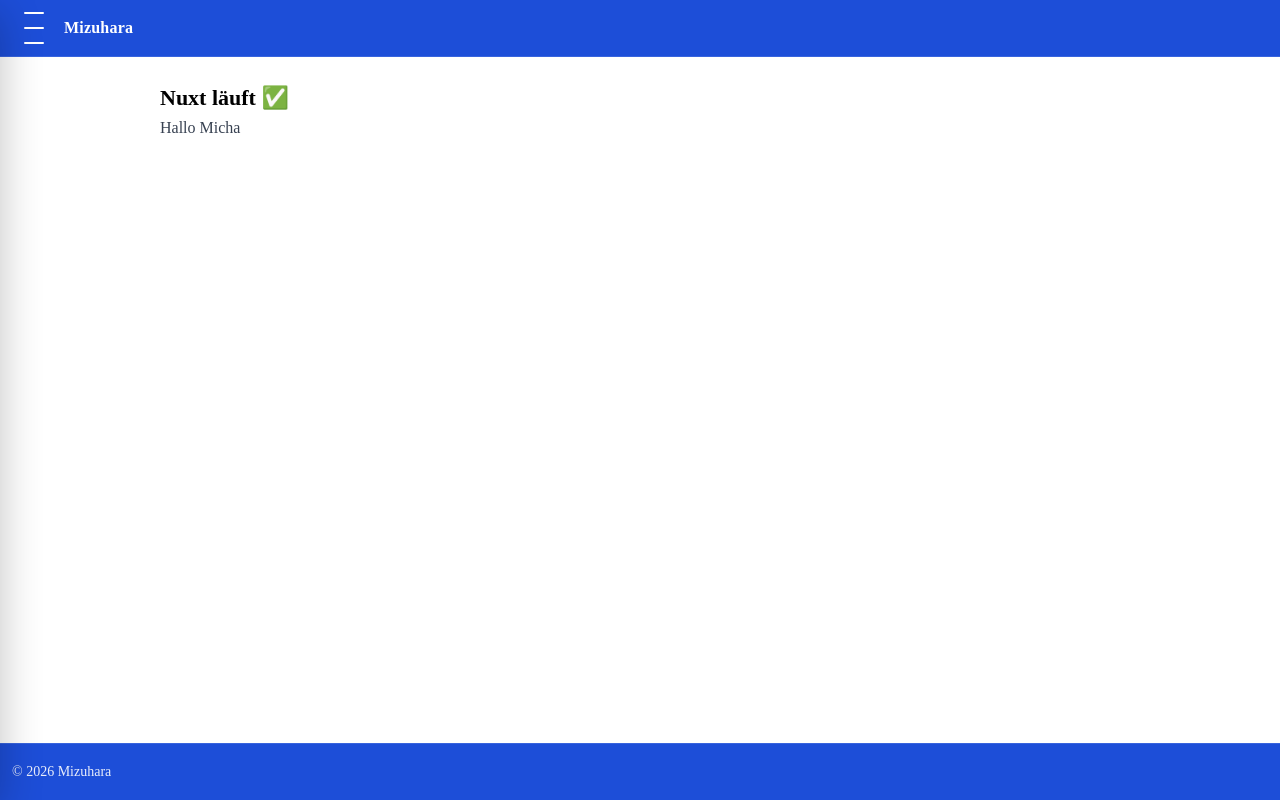
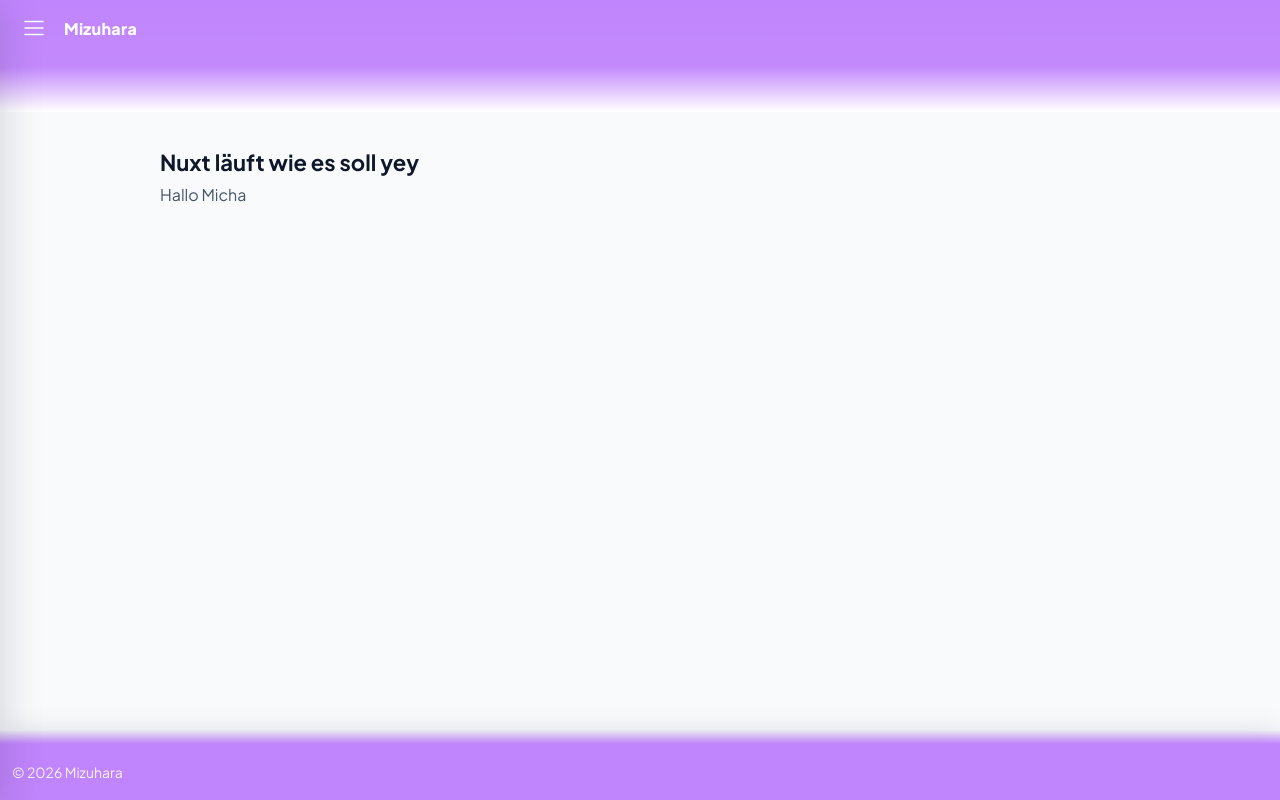
Before and after one commit to calenariaa/mizuhara_frontend, a Nuxt app: page / in a window 1280 px wide. Built offline with nearby package versions, Linux system fonts and the light colour scheme.

Commit message:
made nuxt beautiful part 1

```diff
--- /dev/null
+++ b/assets/styles/theme.css
@@ -0,0 +1,24 @@
+:root {
+  --color-primary: #c084fc;
+  --color-primary-dark: #a855f7;
+  --color-primary-soft: #f6e9ff;
+
+  --color-accent: #fb7185;
+
+  --color-success: #22c55e;
+  --color-warning: #f59e0b;
+  --color-error: #ef4444;
+
+  --color-text-primary: #0f172a;
+  --color-text-secondary: #475569;
+
+  --color-bg-white: #ffffff;
+  --color-bg-light: #f8fafc;
+
+  --color-border: #e5e7eb;
+
+  --shadow-elevated: 0 12px 40px rgba(15, 23, 42, 0.18);
+  --shadow-footer: 0 -10px 30px rgba(15, 23, 42, 0.14);
+
+  --overlay: rgba(15, 23, 42, 0.42);
+}
--- a/components/layout/AppDrawer.vue
+++ b/components/layout/AppDrawer.vue
@@ -53,10 +53,7 @@ onBeforeUnmount(() => {
 
 <style scoped>
 .overlay {
-  position: fixed;
-  inset: 0;
-  background: rgba(0, 0, 0, 0.45);
-  z-index: 60;
+  background: var(--overlay);
 }
 
 .drawer {
@@ -65,13 +62,13 @@ onBeforeUnmount(() => {
   left: 0;
   height: 100vh;
   width: min(320px, 86vw);
-  background: #ffffff;
+  background: var(--color-bg-white);
   z-index: 70;
   transform: translateX(-100%);
   transition: transform 180ms ease;
   display: flex;
   flex-direction: column;
-  box-shadow: 0 12px 40px rgba(0, 0, 0, 0.24);
+  box-shadow: var(--shadow-elevated);
 }
 
 .drawer.open {
@@ -84,11 +81,13 @@ onBeforeUnmount(() => {
   align-items: center;
   justify-content: space-between;
   padding: 0 12px;
-  border-bottom: 1px solid #e5e7eb;
+  border-bottom: 1px solid var(--color-border);
+  background: var(--color-primary-soft);
+  color: var(--color-text-primary);
 }
 
 .drawerTitle {
-  font-weight: 700;
+  font-weight: 800;
   font-size: 16px;
 }
 
@@ -99,10 +98,11 @@ onBeforeUnmount(() => {
   background: transparent;
   border-radius: 10px;
   cursor: pointer;
+  color: var(--color-text-primary);
 }
 
 .close:active {
-  background: #f3f4f6;
+  background: rgba(15, 23, 42, 0.06);
 }
 
 .nav {
@@ -115,11 +115,12 @@ onBeforeUnmount(() => {
   padding: 12px;
   border-radius: 12px;
   text-decoration: none;
-  color: #111827;
-  background: #f3f4f6;
+  color: var(--color-text-primary);
+  background: var(--color-bg-light);
+  border: 1px solid var(--color-border);
 }
 
 .link:hover {
-  background: #e5e7eb;
+  background: var(--color-primary-soft);
 }
 </style>
--- a/components/layout/AppFooter.vue
+++ b/components/layout/AppFooter.vue
@@ -12,9 +12,20 @@ const year = new Date().getFullYear()
 
 <style scoped>
 .footer {
-  background: #1d4ed8;
-  color: #ffffff;
-  border-top: 1px solid rgba(255, 255, 255, 0.12);
+  background: var(--color-primary);
+  color: var(--color-bg-white);
+  box-shadow: var(--shadow-footer);
+  position: relative;
+}
+
+.footer::before {
+  content: '';
+  position: absolute;
+  top: -14px;
+  left: 0;
+  right: 0;
+  height: 14px;
+  background: linear-gradient(to bottom, rgba(255, 255, 255, 0), var(--color-primary));
 }
 
 .inner {
--- a/components/layout/AppHeader.vue
+++ b/components/layout/AppHeader.vue
@@ -2,9 +2,7 @@
   <header class="header">
     <div class="inner">
       <button class="burger" type="button" aria-label="Open menu" @click="$emit('toggle-menu')">
-        <span class="line" />
-        <span class="line" />
-        <span class="line" />
+        <Icon class="burgerIcon" name="ph:list" mode="svg" aria-hidden="true" />
       </button>
 
       <div class="title">
@@ -29,9 +27,14 @@ defineEmits<{
   position: sticky;
   top: 0;
   z-index: 50;
-  background: #1d4ed8;
-  color: #ffffff;
-  border-bottom: 1px solid rgba(255, 255, 255, 0.12);
+  height: 112px;
+  color: var(--color-bg-white);
+  background: linear-gradient(
+    to bottom,
+    var(--color-primary) 0%,
+    rgba(192, 132, 252, 0.95) 60%,
+    rgba(255, 255, 255, 0) 100%
+  );
 }
 
 .inner {
@@ -54,29 +57,32 @@ defineEmits<{
   cursor: pointer;
 }
 
-.burger:active {
-  background: rgba(255, 255, 255, 0.12);
+.burgerIcon {
+  width: 26px;
+  height: 26px;
+  display: block;
+  color: var(--color-bg-white);
+  background: transparent;
 }
 
-.line {
-  width: 20px;
-  height: 2px;
-  background: #ffffff;
-  display: block;
-  border-radius: 999px;
+.burgerIcon svg {
+  width: 100%;
+  height: 100%;
+  fill: currentColor;
+  background: transparent;
 }
 
-.burger .line + .line {
-  margin-top: 4px;
+.burger:active {
+  background: rgba(255, 255, 255, 0.18);
+}
+
+.burger:active .burgerIcon {
+  transform: scale(0.95);
 }
 
 .title {
-  font-weight: 700;
-  font-size: 16px;
-  letter-spacing: 0.2px;
-  overflow: hidden;
-  text-overflow: ellipsis;
-  white-space: nowrap;
+  font-weight: 800;
+  letter-spacing: 0.3px;
 }
 
 .actions {
--- a/layouts/default.vue
+++ b/layouts/default.vue
@@ -10,6 +10,8 @@
 </template>
 
 <script setup lang="ts">
+import { computed } from 'vue'
+
 import AppDrawer from '~/components/layout/AppDrawer.vue'
 import AppFooter from '~/components/layout/AppFooter.vue'
 import AppHeader from '~/components/layout/AppHeader.vue'
@@ -27,11 +29,24 @@ const closeMenu = () => menu.close()
   min-height: 100vh;
   display: flex;
   flex-direction: column;
+  background: var(--color-bg-white);
 }
 
 .appMain {
   flex: 1;
-  background: #ffffff;
+  background: var(--color-bg-light);
   padding: 16px;
 }
+
+@media (min-width: 768px) {
+  .appMain {
+    padding: 20px;
+  }
+}
+
+@media (min-width: 1024px) {
+  .appMain {
+    padding: 24px;
+  }
+}
 </style>
--- a/nuxt.config.ts
+++ b/nuxt.config.ts
@@ -6,5 +6,6 @@ export default defineNuxtConfig({
       apiBase: process.env.NUXT_PUBLIC_BASE ?? 'http://localhost:8000',
     },
   },
-  modules: ['@nuxt/eslint', '@pinia/nuxt'],
+  modules: ['@nuxt/eslint', '@pinia/nuxt', '@nuxt/icon'],
+  css: ['@/assets/styles/theme.css', '@/assets/styles/fonts.css'],
 })
--- a/package.json
+++ b/package.json
@@ -20,7 +20,10 @@
     "vue": "^3.5.27"
   },
   "devDependencies": {
+    "@iconify-json/lucide": "^1.2.86",
+    "@iconify-json/ph": "^1.2.2",
     "@nuxt/eslint": "^1.13.0",
+    "@nuxt/icon": "^2.2.1",
     "@pinia/nuxt": "^0.11.3",
     "@types/node": "^25.0.10",
     "eslint-config-prettier": "^10.1.8",
--- a/pages/index.vue
+++ b/pages/index.vue
@@ -1,6 +1,6 @@
 <template>
   <div class="page">
-    <h1 class="h1">Nuxt läuft ✅</h1>
+    <h1 class="h1">Nuxt läuft wie es soll yey</h1>
     <p class="p">Hallo Micha</p>
   </div>
 </template>
@@ -14,10 +14,11 @@
 .h1 {
   margin: 12px 0 8px;
   font-size: 22px;
+  color: var(--color-text-primary);
 }
 
 .p {
   margin: 0;
-  color: #374151;
+  color: var(--color-text-secondary);
 }
 </style>
```
Also changed, not shown: 1 other file (tests, documents, lock files or other folders).
